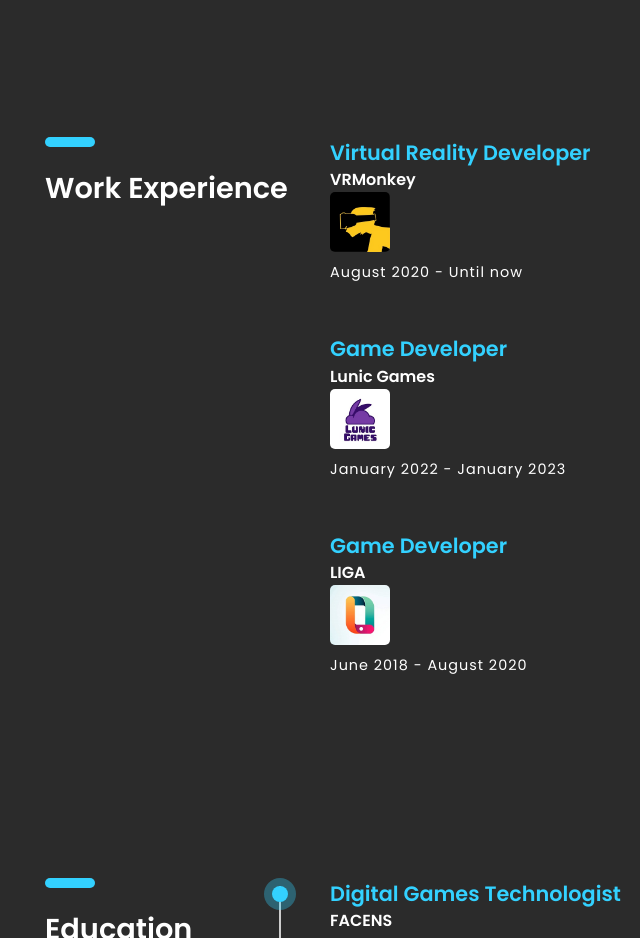
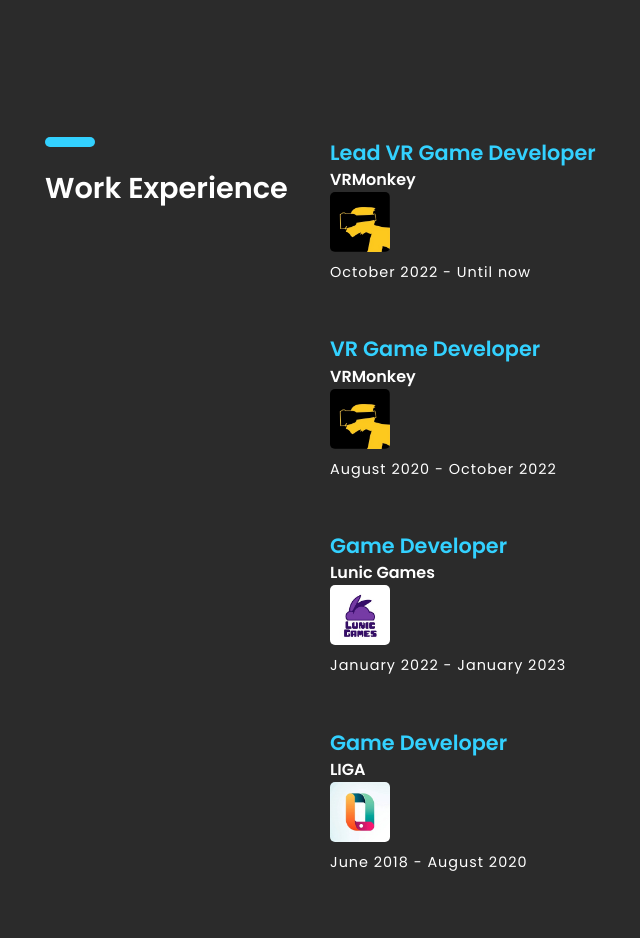
Before and after one commit to RenanMarcelodev/RenanMarcelodev.github.io, a plain HTML site: page index.html in a window 1280 px wide. Shown: the part 2300-3238 px from the top of the page, without its empty margins (40-680 px from the left). Drawn offline with Linux system fonts and the light colour scheme; files whose address does not match are found by name.

Commit message:
Updated portfolio with Lead in VRMonkey;

```diff
--- a/index.html
+++ b/index.html
@@ -463,12 +463,21 @@
 
             <div class="col-sm-12 col-md-9">
                 <div class="work-experience margin-b-50">
-                    <h4 class="font-lite-blue"><b>Virtual Reality Developer</b></h4>
+                    <h4 class="font-lite-blue"><b>Lead VR Game Developer</b></h4>
                     <h5 class="font-lite-white"><b>VRMonkey</b></h5>
                     <a target="_blank" href="https://vrmonkey.com.br">
                         <img class="work-image" src="images/vrmonkey.jpg" alt="">
                     </a>
-                    <h6 class="font-lite-white margin-t-10">August 2020 - Until now</h6>
+                    <h6 class="font-lite-white margin-t-10">October 2022 - Until now</h6>
+                </div>
+
+                <div class="work-experience margin-b-50">
+                    <h4 class="font-lite-blue"><b>VR Game Developer</b></h4>
+                    <h5 class="font-lite-white"><b>VRMonkey</b></h5>
+                    <a target="_blank" href="https://vrmonkey.com.br">
+                        <img class="work-image" src="images/vrmonkey.jpg" alt="">
+                    </a>
+                    <h6 class="font-lite-white margin-t-10">August 2020 - October 2022</h6>
                 </div>
 
                 <div class="work-experience margin-b-50">
```
